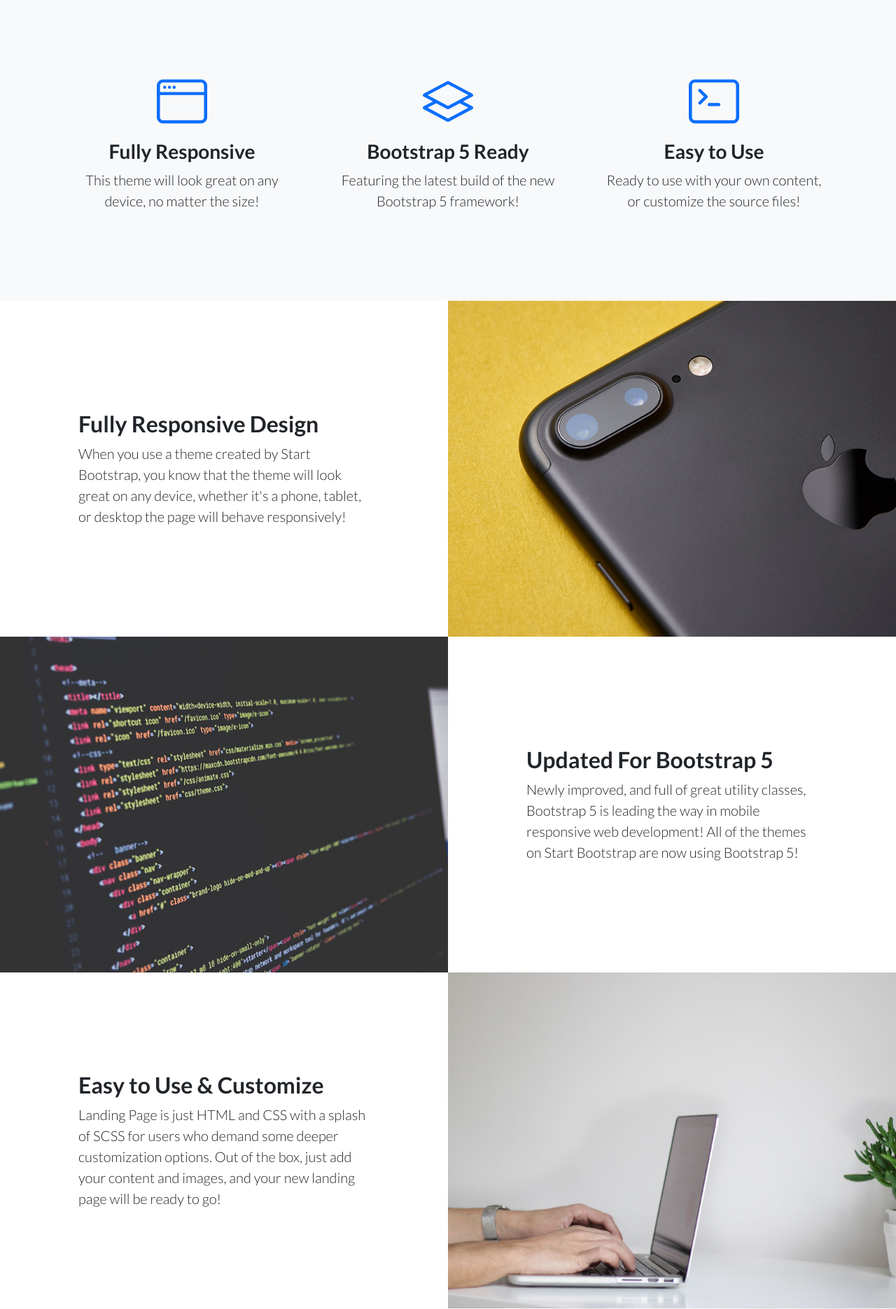
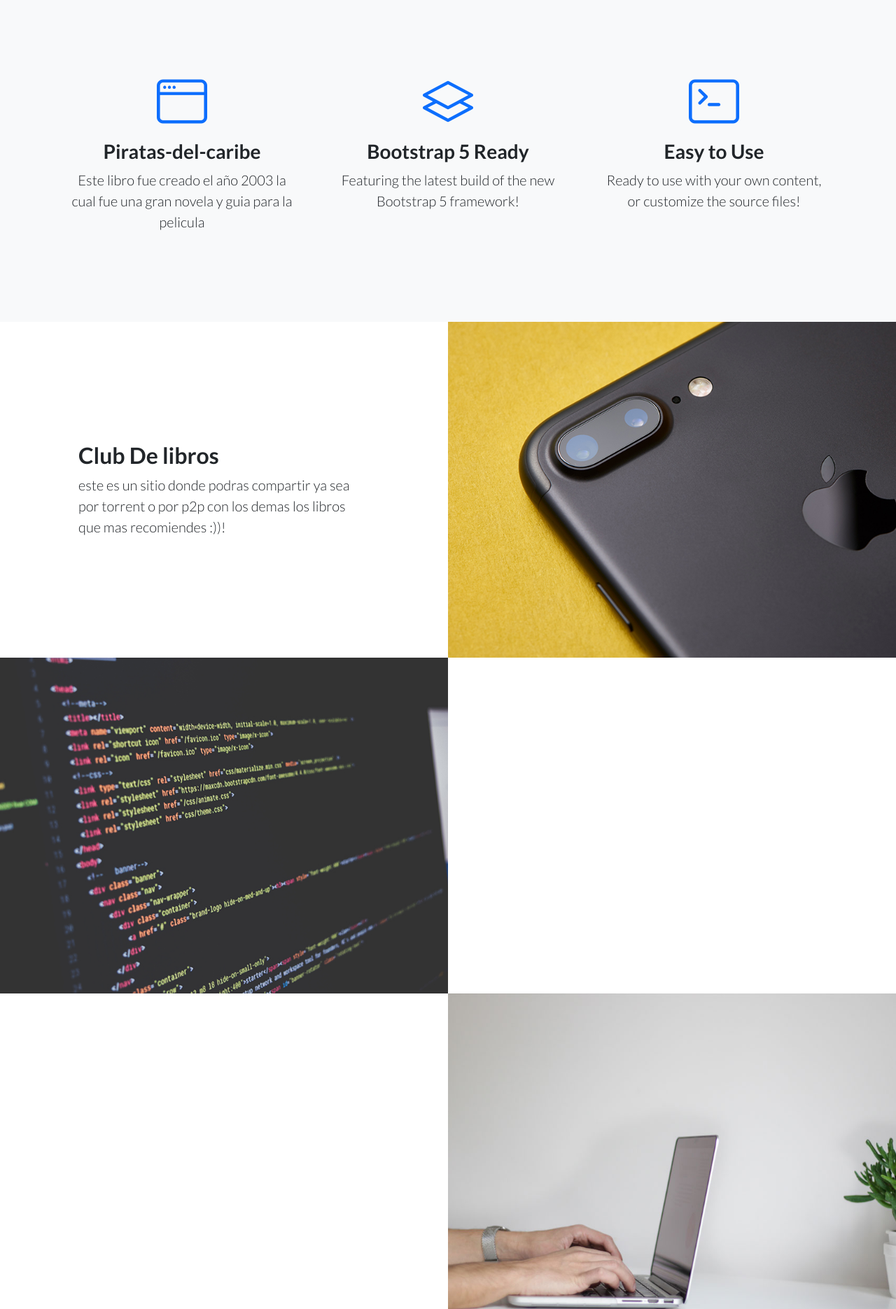
Before and after one commit to farixtc/Coder, a Django app: page /coder/cursos in a window 1280 px wide. Shown: the part 701-2572 px from the top of the page at 70% size. Run offline with Django 4.2, Linux system fonts and the light colour scheme; some libraries are stand-ins or nearby versions.

Commit message:
first commit

```diff
--- a/templates/index.html
+++ b/templates/index.html
@@ -20,8 +20,8 @@
         <!-- Navigation-->
         <nav class="navbar navbar-light bg-light static-top">
             <div class="container">
-                <a class="navbar-brand" href="#!">Start Bootstrap</a>
-                <a class="btn btn-primary" href="#signup">Sign Up</a>
+                <a class="navbar-brand" href="#!">Libros-Online</a>
+                <a class="btn btn-primary" href="#signup">Usuario</a>
             </div>
         </nav>
         <!-- Masthead-->
@@ -31,7 +31,7 @@
                     <div class="col-xl-6">
                         <div class="text-center text-white">
                             <!-- Page heading-->
-                            <h1 class="mb-5">Bienvenidos al curso de Python de CoderHouse!</h1>
+                            <h1 class="mb-5">Bienvenidos a Socrates!!!!</h1>
                             <!-- Signup form-->
                             <!-- * * * * * * * * * * * * * * *-->
                             <!-- * * SB Forms Contact Form * *-->
@@ -44,11 +44,11 @@
                                 <!-- Email address input-->
                                 <div class="row">
                                     <div class="col">
-                                        <input class="form-control form-control-lg" id="emailAddress" type="email" placeholder="Email Address" data-sb-validations="required,email" />
-                                        <div class="invalid-feedback text-white" data-sb-feedback="emailAddress:required">Email Address is required.</div>
-                                        <div class="invalid-feedback text-white" data-sb-feedback="emailAddress:email">Email Address Email is not valid.</div>
+                                        <input class="form-control form-control-lg" id="Ingresa un libro" type="text" placeholder="Libros,revistas,comics" data-sb-validations="required,email" />
+                                        <div class="invalid-feedback text-white" data-sb-feedback="emailAddress:required">Ingresa un libro</div>
+                                        <div class="invalid-feedback text-white" data-sb-feedback="emailAddress:email">libre</div>
                                     </div>
-                                    <div class="col-auto"><button class="btn btn-primary btn-lg disabled" id="submitButton" type="submit">Submit</button></div>
+                                    <div class="col-auto"><button class="btn btn-primary btn-lg disabled" id="submitButton" type="Buscar">Buscar</button></div>
                                 </div>
                                 <!-- Submit success message-->
                                 <!---->
@@ -56,7 +56,7 @@
                                 <!-- has successfully submitted-->
                                 <div class="d-none" id="submitSuccessMessage">
                                     <div class="text-center mb-3">
-                                        <div class="fw-bolder">Form submission successful!</div>
+                                        <div class="fw-bolder">Ingresa un libro!!!</div>
                                         <p>To activate this form, sign up at</p>
                                         <a class="text-white" href="https://startbootstrap.com/solution/contact-forms">https://startbootstrap.com/solution/contact-forms</a>
                                     </div>
@@ -79,8 +79,8 @@
                     <div class="col-lg-4">
                         <div class="features-icons-item mx-auto mb-5 mb-lg-0 mb-lg-3">
                             <div class="features-icons-icon d-flex"><i class="bi-window m-auto text-primary"></i></div>
-                            <h3>Fully Responsive</h3>
-                            <p class="lead mb-0">This theme will look great on any device, no matter the size!</p>
+                            <h3>Piratas-del-caribe</h3>
+                            <p class="lead mb-0">Este libro fue creado el año 2003 la cual fue una gran novela y guia para la pelicula</p>
                         </div>
                     </div>
                     <div class="col-lg-4">
@@ -106,22 +106,22 @@
                 <div class="row g-0">
                     <div class="col-lg-6 order-lg-2 text-white showcase-img" style="background-image: url('assets/img/bg-showcase-1.jpg')"></div>
                     <div class="col-lg-6 order-lg-1 my-auto showcase-text">
-                        <h2>Fully Responsive Design</h2>
-                        <p class="lead mb-0">When you use a theme created by Start Bootstrap, you know that the theme will look great on any device, whether it's a phone, tablet, or desktop the page will behave responsively!</p>
+                        <h2>Club De libros</h2>
+                        <p class="lead mb-0">este es un sitio donde podras compartir ya sea por torrent o por p2p con los demas los libros que mas recomiendes :))!</p>
                     </div>
                 </div>
                 <div class="row g-0">
-                    <div class="col-lg-6 text-white showcase-img" style="background-image: url('assets/img/bg-showcase-2.jpg')"></div>
+                    <div class="col-lg-6 text-black showcase-img" style="background-image: url('assets/img/bg-showcase-2.jpg')"></div>
                     <div class="col-lg-6 my-auto showcase-text">
-                        <h2>Updated For Bootstrap 5</h2>
-                        <p class="lead mb-0">Newly improved, and full of great utility classes, Bootstrap 5 is leading the way in mobile responsive web development! All of the themes on Start Bootstrap are now using Bootstrap 5!</p>
+
+                        <p class="lead mb-0"></p>
                     </div>
                 </div>
                 <div class="row g-0">
                     <div class="col-lg-6 order-lg-2 text-white showcase-img" style="background-image: url('assets/img/bg-showcase-3.jpg')"></div>
                     <div class="col-lg-6 order-lg-1 my-auto showcase-text">
-                        <h2>Easy to Use & Customize</h2>
-                        <p class="lead mb-0">Landing Page is just HTML and CSS with a splash of SCSS for users who demand some deeper customization options. Out of the box, just add your content and images, and your new landing page will be ready to go!</p>
+                        <h2></h2>
+                        <p class="lead mb-0"></p>
                     </div>
                 </div>
             </div>
@@ -129,27 +129,27 @@
         <!-- Testimonials-->
         <section class="testimonials text-center bg-light">
             <div class="container">
-                <h2 class="mb-5">What people are saying...</h2>
+                <h2 class="mb-5">Libros mas buscados...</h2>
                 <div class="row">
                     <div class="col-lg-4">
                         <div class="testimonial-item mx-auto mb-5 mb-lg-0">
-                            <img class="img-fluid rounded-circle mb-3" src="assets/img/testimonials-1.jpg" alt="..." />
-                            <h5>Margaret E.</h5>
-                            <p class="font-weight-light mb-0">"This is fantastic! Thanks so much guys!"</p>
+                            <img class="img-fluid rounded-circle mb-3" src="assets/img/libros3.png" alt="..." />
+                            <h5></h5>
+                            <p class="font-weight-light mb-0">""</p>
                         </div>
                     </div>
                     <div class="col-lg-4">
                         <div class="testimonial-item mx-auto mb-5 mb-lg-0">
                             <img class="img-fluid rounded-circle mb-3" src="assets/img/testimonials-2.jpg" alt="..." />
-                            <h5>Fred S.</h5>
-                            <p class="font-weight-light mb-0">"Bootstrap is amazing. I've been using it to create lots of super nice landing pages."</p>
+                            <h5></h5>
+                            <p class="font-weight-light mb-0">""</p>
                         </div>
                     </div>
                     <div class="col-lg-4">
                         <div class="testimonial-item mx-auto mb-5 mb-lg-0">
-                            <img class="img-fluid rounded-circle mb-3" src="assets/img/testimonials-3.jpg" alt="..." />
-                            <h5>Sarah W.</h5>
-                            <p class="font-weight-light mb-0">"Thanks so much for making these free resources available to us!"</p>
+                            <img class="img-fluid rounded-circle mb-3" src="assets/img/" alt="..." />
+                            <h5></h5>
+                            <p class="font-weight-light mb-0">""</p>
                         </div>
                     </div>
                 </div>
@@ -160,7 +160,7 @@
             <div class="container position-relative">
                 <div class="row justify-content-center">
                     <div class="col-xl-6">
-                        <h2 class="mb-4">Ready to get started? Sign up now!</h2>
+                        <h2 class="mb-4">Unete a nosotros!</h2>
                         <!-- Signup form-->
                         <!-- * * * * * * * * * * * * * * *-->
                         <!-- * * SB Forms Contact Form * *-->
@@ -173,11 +173,11 @@
                             <!-- Email address input-->
                             <div class="row">
                                 <div class="col">
-                                    <input class="form-control form-control-lg" id="emailAddressBelow" type="email" placeholder="Email Address" data-sb-validations="required,email" />
-                                    <div class="invalid-feedback text-white" data-sb-feedback="emailAddressBelow:required">Email Address is required.</div>
-                                    <div class="invalid-feedback text-white" data-sb-feedback="emailAddressBelow:email">Email Address Email is not valid.</div>
+                                    <input class="form-control form-control-lg" id="emailAddressBelow" type="email" placeholder="" data-sb-validations="required,email" />
+                                    <div class="invalid-feedback text-white" data-sb-feedback="emailAddressBelow:required">Se requiere de un usuario</div>
+                                    <div class="invalid-feedback text-white" data-sb-feedback="emailAddressBelow:email">Unete a nuestro club</div>
                                 </div>
-                                <div class="col-auto"><button class="btn btn-primary btn-lg disabled" id="submitButton" type="submit">Submit</button></div>
+                                <div class="col-auto"><button class="btn btn-primary btn-lg disabled" id="submitButton" type="submit">Crear usuario</button></div>
                             </div>
                             <!-- Submit success message-->
                             <!---->
@@ -206,27 +206,13 @@
                 <div class="row">
                     <div class="col-lg-6 h-100 text-center text-lg-start my-auto">
                         <ul class="list-inline mb-2">
-                            <li class="list-inline-item"><a href="#!">About</a></li>
-                            <li class="list-inline-item">⋅</li>
-                            <li class="list-inline-item"><a href="#!">Contact</a></li>
-                            <li class="list-inline-item">⋅</li>
-                            <li class="list-inline-item"><a href="#!">Terms of Use</a></li>
-                            <li class="list-inline-item">⋅</li>
-                            <li class="list-inline-item"><a href="#!">Privacy Policy</a></li>
+
                         </ul>
-                        <p class="text-muted small mb-4 mb-lg-0">&copy; Your Website 2022. All Rights Reserved.</p>
+                        <p class="text-muted small mb-4 mb-lg-0">&copy; Beta-de-pagina</p>
                     </div>
                     <div class="col-lg-6 h-100 text-center text-lg-end my-auto">
                         <ul class="list-inline mb-0">
-                            <li class="list-inline-item me-4">
-                                <a href="#!"><i class="bi-facebook fs-3"></i></a>
-                            </li>
-                            <li class="list-inline-item me-4">
-                                <a href="#!"><i class="bi-twitter fs-3"></i></a>
-                            </li>
-                            <li class="list-inline-item">
-                                <a href="#!"><i class="bi-instagram fs-3"></i></a>
-                            </li>
+
                         </ul>
                     </div>
                 </div>
```
Also changed, not shown: AppCoder/static/AppCoder/assets/img/bg-masthead.jpg (deleted), AppCoder/static/AppCoder/assets/img/libros3.png (added), AppCoder/static/AppCoder/assets/img/testimonials-3.jpg (deleted).
